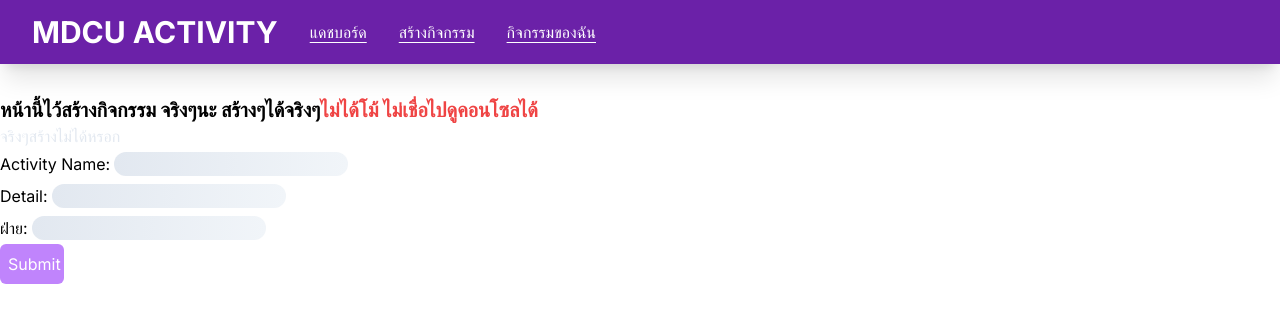
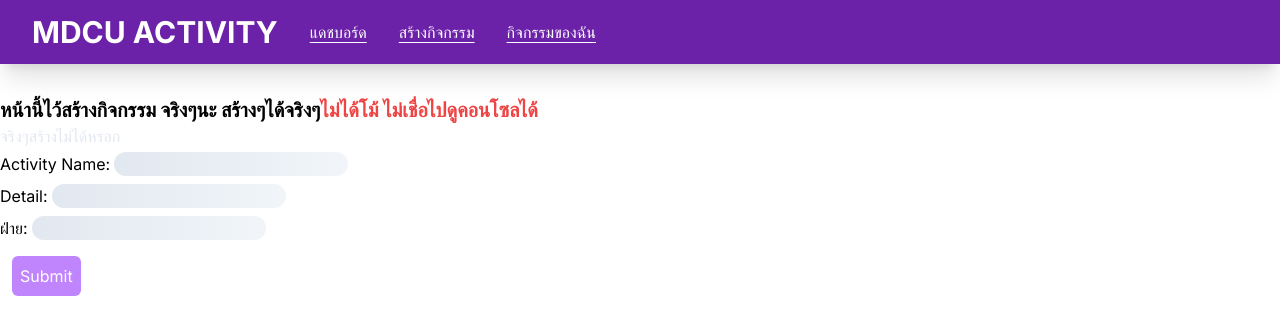
Before and after one commit to WW-co/MDCUActivity, a Next.js app: page /createact in a window 1280 px wide. Shown: the top 334 px of the page. Built offline with nearby package versions, Linux system fonts and the light colour scheme.

Commit message:
inputdec

```diff
--- a/src/app/createact/Input.tsx
+++ b/src/app/createact/Input.tsx
@@ -64,7 +64,7 @@ const ContactForm: React.FC = () => {
                     required
                 />
             </div>
-            <button className='text-center max-w-16 bg-purple-400 p-2 rounded-md text-white' type="submit">Submit</button>
+            <button className='hover:bg-purple-300 bg-purple-400 p-2 rounded-md text-white m-3' type="submit">Submit</button>
         </form>
     );
 };
```
